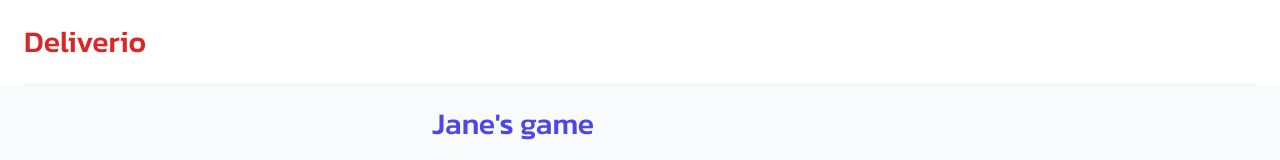
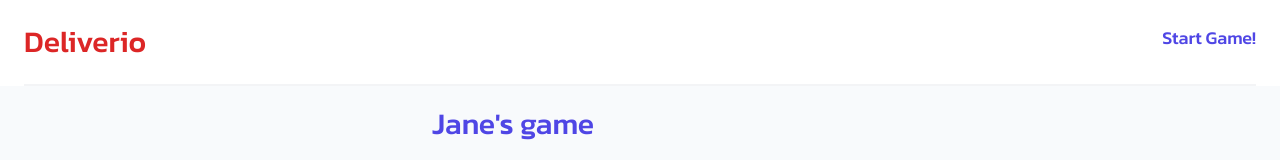
Before and after one commit to Edqe14/builderhacks-deliverio, a Next.js app: page /start in a window 1280 px wide. Shown: the top 160 px of the page. Built offline with nearby package versions, Linux system fonts and the light colour scheme.

Commit message:
feat: start link

```diff
--- a/components/Navbar/Navbar.jsx
+++ b/components/Navbar/Navbar.jsx
@@ -103,11 +103,18 @@ export default function Navbar() {
     <Popover className="relative bg-white">
       <div className="mx-auto max-w-7xl px-4 sm:px-6">
         <div className="flex items-center justify-between border-b-2 border-gray-100 py-6 md:justify-start md:space-x-10">
-          <div className="flex justify-start lg:w-0 lg:flex-1">
+          <div className="flex justify-between gap-2 lg:w-0 lg:flex-1">
             <a href="#" className="cursor-pointer">
               <span className="sr-only">Your Company</span>
               <p className="cursor-pointer text-3xl font-medium text-red-600">
                 Deliverio
+              </p>
+            </a>
+
+            <a href="/game/new" className="cursor-pointer">
+              <span className="sr-only">Your Company</span>
+              <p className="cursor-pointer text-lg font-medium text-indigo-600">
+                Start Game!
               </p>
             </a>
           </div>
--- a/components/Tabs/Tabs.jsx
+++ b/components/Tabs/Tabs.jsx
@@ -24,6 +24,9 @@ export default function Tabs() {
 
   return (
     <div className="">
+      <p className="cursor-pointer text-3xl font-medium text-slate-600 mt-10 mb-10 ml-3">
+        Overview of the game
+      </p>
       <Tab.Group>
         <Tab.List className="flex space-x-1 rounded-xl bg-blue-900/20 p-1">
           {Object.keys(categories).map((category) => (
```
